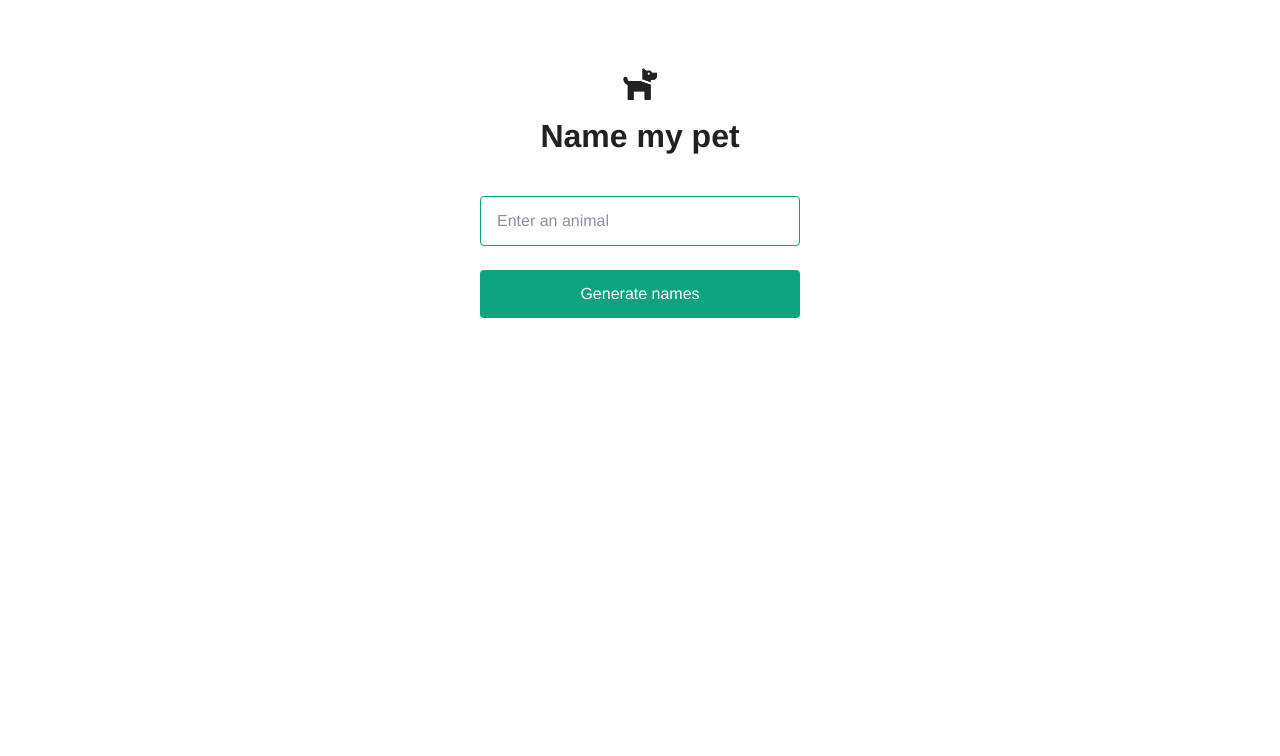
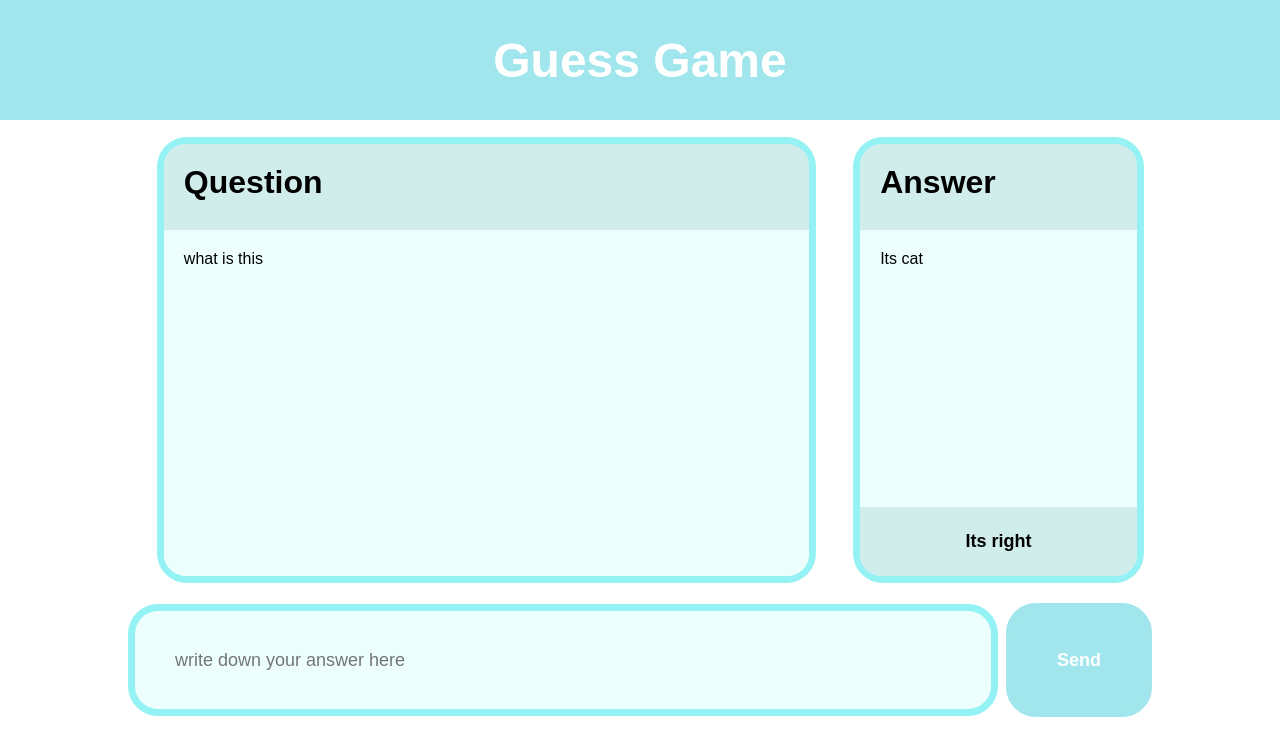
Before and after one commit to hoangvanphi2004/GuessGame, a Flask app: page / in a window 1280 px wide. Shown: the top 756 px of the page. Run offline with Flask 2, Linux system fonts and the light colour scheme; some web fonts are replaced.

Commit message:
Create simple web interface

```diff
--- a/static/main.css
+++ b/static/main.css
@@ -1,4 +1,4 @@
-@font-face {
+/*@font-face {
   font-family: "ColfaxAI";
   src: url(https://cdn.openai.com/API/fonts/ColfaxAIRegular.woff2)
       format("woff2"),
@@ -63,4 +63,185 @@ input[type="submit"] {
 .result {
   font-weight: bold;
   margin-top: 40px;
+}*/
+
+body{
+  background-color: #ffffff;
+  margin: 0px;
+  padding: 0px;
+  font-family: sans-serif;
 }
+
+header{
+  display: flex;
+  justify-content: center;
+  align-items: center;
+  background-color: #a0e6ec;
+  text-align: center;
+  height: 15vh;
+  color: white;
+  font-size: 1.5em;
+}
+
+main{
+  display: flex;
+  flex-direction: column;
+  width: 100%;
+  align-items: center;
+  justify-content: center;
+}
+#content{
+  width: 80%;
+  height: 75vh;
+}
+#gpt{
+  display: flex;
+  align-items: center;
+  justify-content: space-between;
+  height: 60vh;
+}
+
+#question{
+  width: 70%;
+  height: 100%;
+  display: flex;
+  align-items: center;
+  justify-content: center;
+}
+
+#container{
+  border: 7.5px solid	#94f2f4;
+  border-radius: 30px;
+  width: 90%;
+  height: 90%;
+}
+
+#title{
+  border-top-right-radius: 21.5px;
+  border-top-left-radius: 21.5px;
+  margin: 0px;
+  background-color: #d0eceb;
+  height: 20%;
+}
+
+#question h1{
+  margin: 0px;
+  padding: 20px;
+}
+
+#text{
+  border-bottom-right-radius: 21.5px;
+  border-bottom-left-radius: 21.5px;
+  margin: 0px;
+  background-color: #ecfffd;
+  height: 80%;
+}
+
+#question p{
+  margin: 0px;
+  padding: 20px;
+}
+
+#answer{
+  width: 30%;
+  height: 100%;
+  display: flex;
+  align-items: center;
+  justify-content: center;
+}
+
+#answer h1{
+  margin: 0px;
+  padding: 20px;
+}
+
+#answer p{
+  margin: 0px;
+  padding: 20px;
+}
+
+#text > div{
+  display: flex;
+  flex-direction: column;
+  justify-content: space-between;
+  height: 100%;
+}
+
+#text button{
+  border: 0px;
+  width: 100%;
+  height: 20%;
+  background-color: #d0eceb;
+  border-bottom-right-radius: 21.5px;
+  border-bottom-left-radius: 21.5px;
+  font-size: large;
+  font-weight: bold;
+  cursor: pointer;
+}
+
+#player{
+  height: 15vh;
+  display: flex;
+  justify-content: space-between;
+}
+
+#player fieldset{
+  border: 0px;
+  width: 95%;
+  height: 95%;
+  margin: 0px;
+  padding: 0px;
+  display: flex;
+  align-items: center;
+  justify-content: space-evenly;
+  border: 7.5px solid	#94f2f4;
+  border-radius: 30px;
+  background-color: #ecfffd;
+}
+
+#player input[type="radio"]{
+  width: 20px;
+  height: 20px;
+}
+
+#player label{
+  position: relative;
+  font-size: large;
+  bottom: 5px;
+}
+
+#player-input{
+  width: 85%;
+  display: flex;
+  align-items: center;
+  justify-content: center;
+}
+
+#player-button{
+  width: 15%;
+  display: flex;
+  align-items: center;
+  justify-content: right;
+}
+
+#player-text{
+  border: 7.5px solid	#94f2f4;
+  border-radius: 30px;
+  background-color: #ecfffd;
+  width: 100%;
+  height: 80%;
+  font-size: large;
+  padding-left: 40px;
+}
+
+#player button{
+  border: 7.5px solid	#a0e6ec;
+  border-radius: 30px;
+  background-color: #a0e6ec;
+  width: 95%;
+  height: 95%;
+  font-size: large;
+  color: white;
+  font-weight: bold;
+  cursor: pointer;
+}
--- a/templates/index.html
+++ b/templates/index.html
@@ -1,4 +1,4 @@
-<!DOCTYPE html>
+<!--<!DOCTYPE html>
 <head>
   <title>OpenAI Quickstart</title>
   <link
@@ -18,4 +18,69 @@
   {% if result %}
   <div class="result">{{ result }}</div>
   {% endif %}
+</body>-->
+<!DOCTYPE html>
+<head>
+  <title>Guess Game</title>
+  <link rel="stylesheet" href="{{ url_for('static', filename='main.css') }}" />
+</head>
+
+<body>
+  <header><h1>Guess Game</h1></header>
+  <main>
+    <div id = "content">
+      <div id = "gpt">
+        <div id = "question">
+          <div id = "container">
+            <div id = "title">
+              <h1>Question</h1>
+            </div>
+            <div id = "text">
+              <p>what is this</p>
+            </div>
+          </div>
+        </div>
+        <div id = "answer">
+          <div id = "container">
+            <div id = "title">
+              <h1>Answer</h1>
+            </div>
+            <div id = "text">
+              <div>
+              <p>Its cat</p>
+              <button>Its right</button>
+              </div>
+            </div>
+          </div>
+        </div>
+      </div>
+      <form>
+        <div id = "player">
+          <div id = "player-input">
+            <!--
+            <fieldset>
+                <div id = "choice-1">
+                  <input type="radio" id="choice-1-input" name="gender" value="male" />
+                  <label for="choice-1-input" >male</label>
+                </div>
+                <div id = "choice-2">
+                  <input type="radio" id="choice-2-input" name="gender" value="female" />
+                  <label for="choice-2-input">female</label>
+                </div>
+                <div id = "choice-3">
+                  <input type="radio" id="choice-3-input" name="gender" value="other" />
+                  <label for="choice-3-input">other</label>
+                </div>
+            </fieldset>
+            -->
+            <input id = "player-text" type = "text" placeholder = "write down your answer here">
+          </div>
+          <div id = "player-button">
+            <button type = "submit">Send</button>
+          </div>
+        </div>
+      </form>
+    </div>
+  </main>
+  <footer></footer>
 </body>
```
Also changed, not shown: README.md (added).
